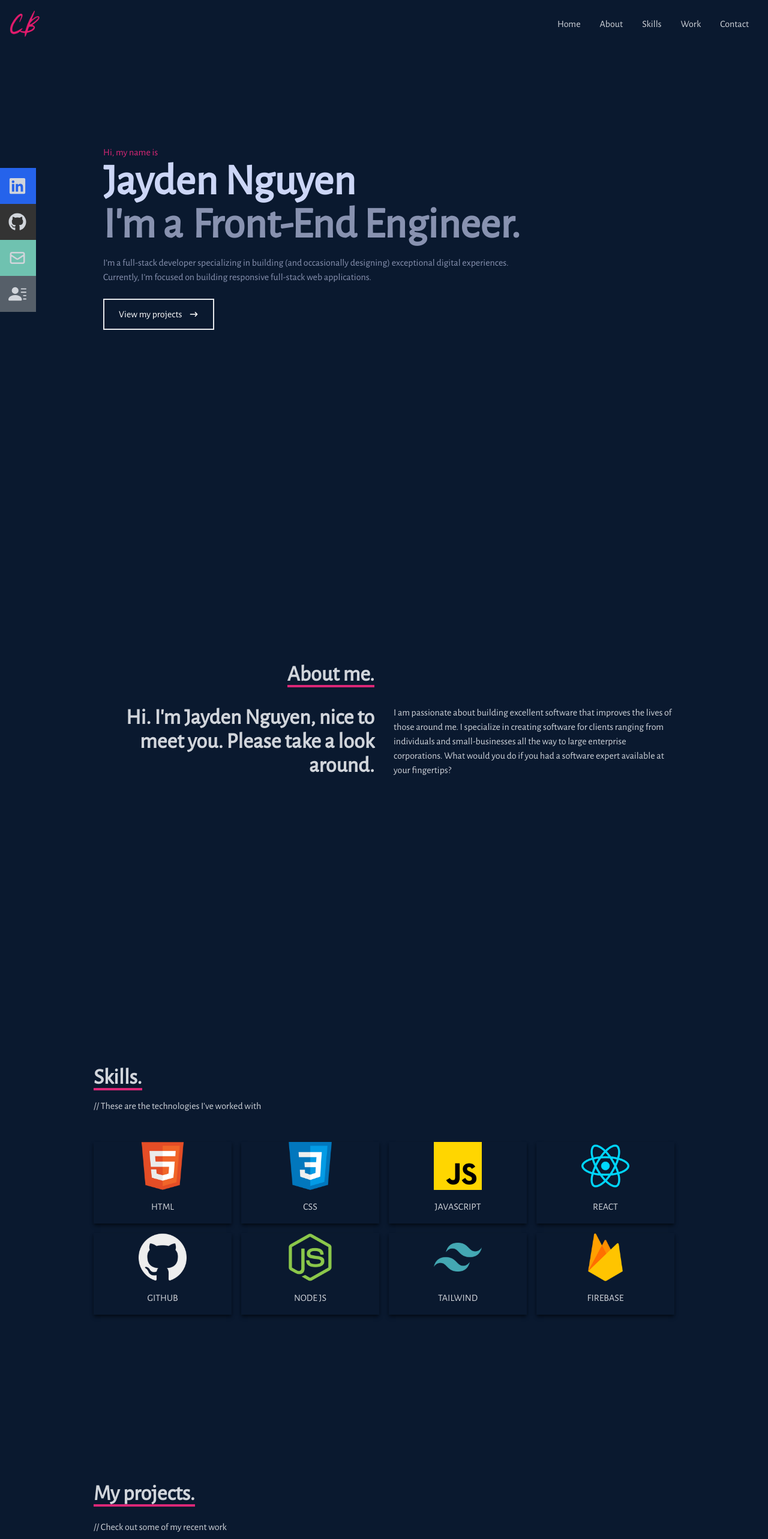
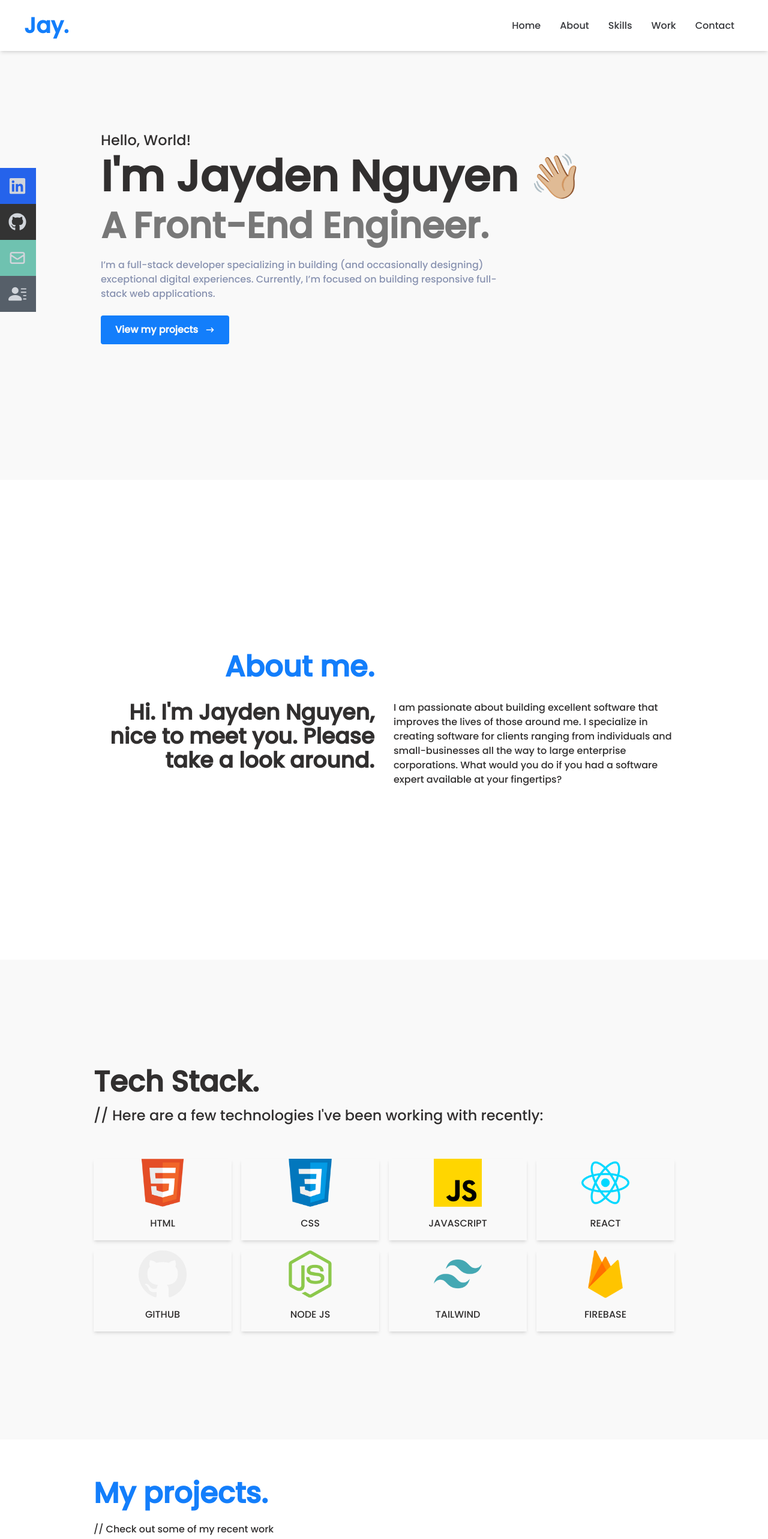
Before and after one commit to jayden-n/my-portfolio, a React (Create React App) app: page / in a window 1280 px wide. Shown: the top 2566 px of the page at 60% size. Built offline with nearby package versions, Linux system fonts and the light colour scheme; the HTML template or start-up script is replaced by a standard one.

Commit message:
ui changes

```diff
--- a/public/index.html
+++ b/public/index.html
@@ -14,11 +14,10 @@
       manifest.json provides metadata used when your web app is installed on a
       user's mobile device or desktop. See https://developers.google.com/web/fundamentals/web-app-manifest/
     -->
-    <link rel="manifest" href="%PUBLIC_URL%/manifest.json" />
     <link rel="preconnect" href="https://fonts.googleapis.com" />
     <link rel="preconnect" href="https://fonts.gstatic.com" crossorigin />
     <link
-      href="https://fonts.googleapis.com/css2?family=Alegreya+Sans&display=swap"
+      href="https://fonts.googleapis.com/css2?family=Poppins:wght@500&display=swap"
       rel="stylesheet"
     />
     <!--
--- a/src/components/About.jsx
+++ b/src/components/About.jsx
@@ -2,11 +2,11 @@ import React from 'react';
 
 const About = () => {
   return (
-    <div name="about" className="w-full h-screen bg-[#0a192f] text-gray-300">
+    <div name="about" className="w-full h-screen bg-[#ffffff] text-[#312F2F]">
       <div className="flex flex-col justify-center items-center w-full h-full">
         <div className="max-w-[1000px] w-full grid grid-cols-2 gap-8">
           <div className="sm:text-right pb-8 pl-4">
-            <p className="text-4xl font-bold inline border-b-4 border-pink-600">
+            <p className="text-5xl text-[#137efb] font-bold inline ">
               About me.
             </p>
           </div>
--- a/src/components/Contact.jsx
+++ b/src/components/Contact.jsx
@@ -4,7 +4,7 @@ const Contact = () => {
   return (
     <div
       name="contact"
-      className="w-full h-screen bg-[#0a192f] flex justify-center items-center p-4"
+      className="w-full h-screen bg-[#f9f9f9] flex justify-center items-center p-4"
     >
       <form
         method="POST"
@@ -12,10 +12,8 @@ const Contact = () => {
         className="flex flex-col max-w-[600px] w-full"
       >
         <div className="pb-8">
-          <p className="text-4xl font-bold inline border-b-4 border-pink-600 text-gray-300">
-            Contact
-          </p>
-          <p className="text-gray-300 py-4">
+          <p className="text-5xl font-bold inline text-[#312F2F]">Contact</p>
+          <p className="text-[#312F2F] py-4">
             // Submit the form below or just simply shoot me an email -
             jaydennguyen.dev@gmail.com
           </p>
@@ -38,7 +36,7 @@ const Contact = () => {
           rows="10"
           placeholder="Message"
         ></textarea>
-        <button className="text-white border-2 hover:bg-pink-600 hover:border-pink-600 px-4 py-3 my-8 mx-auto flex items-center">
+        <button className="text-[#f9f9f9] border-1 font-bold bg-[#137efb] hover:border-[#137efb] rounded px-5 py-3 my-10 mx-auto flex items-center">
           Let's Collaborate!
         </button>
       </form>
--- a/src/components/Home.jsx
+++ b/src/components/Home.jsx
@@ -1,5 +1,7 @@
 import React from 'react';
 import { HiArrowNarrowRight } from 'react-icons/hi';
+import { Link } from 'react-scroll';
+
 //import Typewriter from "typewriter-effect";
 import { useTypewriter } from 'react-simple-typewriter';
 const Home = () => {
@@ -9,16 +11,17 @@ const Home = () => {
   });
 
   return (
-    <div name="home" className="w-full h-screen bg-[#0a192f]">
+    <div name="home" className="w-full h-screen bg-[#f9f9f9]">
       {/* Container */}
-      <div className="max-w-[1000px] mx-auto px-8 flex flex-col justify-center h-full">
-        <p className="text-pink-600">Hi, my name is</p>
-        <h1 className="text-4xl sm:text-7xl font-bold text-[#ccd6f6]">
-          Jayden Nguyen
+      <div className="max-w-[1000px] mx-auto px-7 flex flex-col justify-center h-full">
+        <p className="text-[#312F2F] mb-2 text-2xl">Hello, World!</p>
+        <h1 className="text-4xl sm:text-7xl font-bold text-[#312F2F]">
+          I'm Jayden Nguyen 👋🏼
         </h1>
-        <h2 className="text-4xl sm:text-7xl font-bold text-[#8892b0]">
-          I'm a
-          <span className="ml-4 text-4xl sm:text-7xl font-bold text-[#8892b0]">
+        <div className="pt-4">
+          <h2 className="text-4xl sm:text-6xl font-bold text-[#787878]">
+            A
+            <span className="ml-3 text-4xl sm:text-6xl font-bold text-[#787878]">
               {text}
               {/* <Typewriter
             options={
@@ -33,18 +36,21 @@ const Home = () => {
           /> */}
             </span>
           </h2>
-        <p className="text-[#8892b0] py-4 max-w-[700px]">
+        </div>
+        <p className="text-[#8892b0] py-4 pt-6 max-w-[700px]">
           I’m a full-stack developer specializing in building (and occasionally
           designing) exceptional digital experiences. Currently, I’m focused on
           building responsive full-stack web applications.
         </p>
         <div>
-          <button className="text-white group border-2 px-6 py-3 my-2 flex items-center hover:bg-pink-600 hover:border-pink-600">
+          <Link to="work" smooth={true} duration={500}>
+            <button className="text-[#f9f9f9] group border-1 font-bold cursor-pointer px-6 py-3 my-2 flex items-center rounded bg-[#137efb] hover:border-[#137efb]">
               View my projects
               <span className="group-hover:rotate-90 duration-300">
                 <HiArrowNarrowRight className="ml-3 " />
               </span>
             </button>
+          </Link>
         </div>
       </div>
     </div>
--- a/src/components/Navbar.jsx
+++ b/src/components/Navbar.jsx
@@ -17,15 +17,19 @@ const Navbar = () => {
   const handleClick = () => setNav(!nav);
 
   return (
-    <div className="fixed w-full h-[80px] flex justify-between items-center px-4 bg-[#0a192f] text-gray-300">
+    <div className="fixed shadow-md w-full h-[85px] flex justify-between items-center px-10 bg-[#ffffff] text-[#36373b]">
       <div>
         <Link to="home" smooth={true} duration={500}>
-          <img
+          <p className="text-4xl font-bold cursor-pointer text-[#137efb]">
+            Jay.
+          </p>
+
+          {/*   <img
             className="cursor-pointer"
             src={Logo}
             alt="Logo"
             style={{ width: '50px' }}
-          />
+          /> */}
         </Link>
       </div>
 
--- a/src/components/Skills.jsx
+++ b/src/components/Skills.jsx
@@ -12,47 +12,47 @@ import Mongo from '../assets/mongo.png';
 
 const Skills = () => {
   return (
-    <div name="skills" className="w-full h-screen bg-[#0a192f] text-gray-300">
+    <div name="skills" className="w-full h-screen bg-[#f9f9f9] text-[#312F2F]">
       {/* Container */}
       <div className="max-w-[1000px] mx-auto p-4 flex flex-col justify-center w-full h-full">
         <div>
-          <p className="text-4xl font-bold inline border-b-4 border-pink-600 ">
-            Skills.
+          <p className="text-5xl font-bold inline ">Tech Stack.</p>
+          <p className="py-4 text-2xl">
+            // Here are a few technologies I've been working with recently:
           </p>
-          <p className="py-4">// These are the technologies I've worked with</p>
         </div>
 
-        <div className="w-full grid grid-cols-2 sm:grid-cols-4 gap-4 text-center py-8">
-          <div className="shadow-md shadow-[#040c16] hover:scale-110 duration-500">
+        <div className="w-full bg-[#f9f9f9] grid grid-cols-2 sm:grid-cols-4 gap-4 text-center pt-10">
+          <div className="shadow-md  hover:scale-110 duration-500">
             <img className="w-20 mx-auto" src={HTML} alt="HTML icon" />
             <p className="my-4">HTML</p>
           </div>
-          <div className="shadow-md shadow-[#040c16] hover:scale-110 duration-500">
-            <img className="w-20 mx-auto" src={CSS} alt="HTML icon" />
+          <div className="shadow-md  hover:scale-110 duration-500">
+            <img className="w-20  mx-auto" src={CSS} alt="HTML icon" />
             <p className="my-4">CSS</p>
           </div>
-          <div className="shadow-md shadow-[#040c16] hover:scale-110 duration-500">
+          <div className="shadow-md  hover:scale-110 duration-500">
             <img className="w-20 mx-auto" src={JavaScript} alt="HTML icon" />
             <p className="my-4">JAVASCRIPT</p>
           </div>
-          <div className="shadow-md shadow-[#040c16] hover:scale-110 duration-500">
+          <div className="shadow-md  hover:scale-110 duration-500">
             <img className="w-20 mx-auto" src={ReactImg} alt="HTML icon" />
             <p className="my-4">REACT</p>
           </div>
-          <div className="shadow-md shadow-[#040c16] hover:scale-110 duration-500">
+          <div className="shadow-md  hover:scale-110 duration-500">
             <img className="w-20 mx-auto" src={GitHub} alt="HTML icon" />
             <p className="my-4">GITHUB</p>
           </div>
-          <div className="shadow-md shadow-[#040c16] hover:scale-110 duration-500">
+          <div className="shadow-md  hover:scale-110 duration-500">
             <img className="w-20 mx-auto" src={Node} alt="HTML icon" />
             <p className="my-4">NODE JS</p>
           </div>
 
-          <div className="shadow-md shadow-[#040c16] hover:scale-110 duration-500">
+          <div className="shadow-md  hover:scale-110 duration-500">
             <img className="w-20 mx-auto" src={Tailwind} alt="HTML icon" />
             <p className="my-4">TAILWIND</p>
           </div>
-          <div className="shadow-md shadow-[#040c16] hover:scale-110 duration-500">
+          <div className="shadow-md  hover:scale-110 duration-500">
             <img className="w-20 mx-auto" src={FireBase} alt="HTML icon" />
             <p className="my-4">FIREBASE</p>
           </div>
--- a/src/components/Work.jsx
+++ b/src/components/Work.jsx
@@ -3,10 +3,10 @@ import WorkImg from '../assets/projects/workImg.jpeg';
 import realEstate from '../assets/projects/realestate.jpg';
 const Work = () => {
   return (
-    <div name="work" className="w-full md:h-screen text-gray-300 bg-[#0a192f]">
+    <div name="work" className="w-full md:h-screen text-[#312F2F] bg-[#ffffff]">
       <div className="max-w-[1000px] mx-auto p-4 flex flex-col justify-center w-full h-full">
         <div className="pb-8">
-          <p className="text-4xl font-bold inline border-b-4 text-gray-300 border-pink-600">
+          <p className="text-5xl font-bold inline text-[#137efb]">
             My projects.
           </p>
           <p className="py-6">// Check out some of my recent work</p>
--- a/src/index.css
+++ b/src/index.css
@@ -29,5 +29,5 @@
   ) !important;
 }
 * {
-  font-family: 'Alegreya Sans', sans-serif;
+  font-family: 'Poppins', sans-serif;
 }
```
Lines whose indentation alone changed are shown as unchanged.
